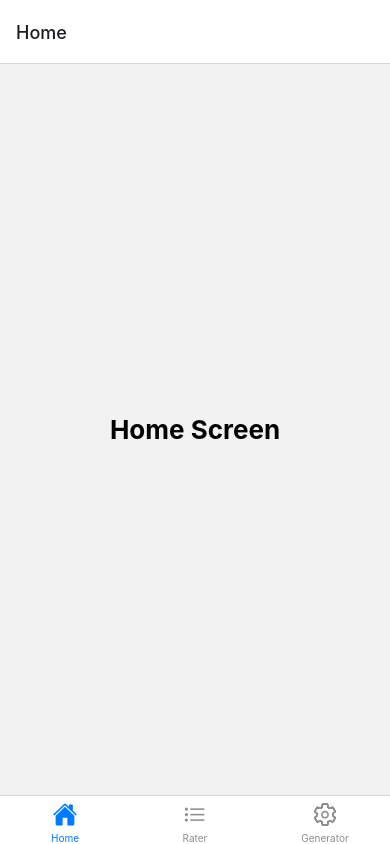
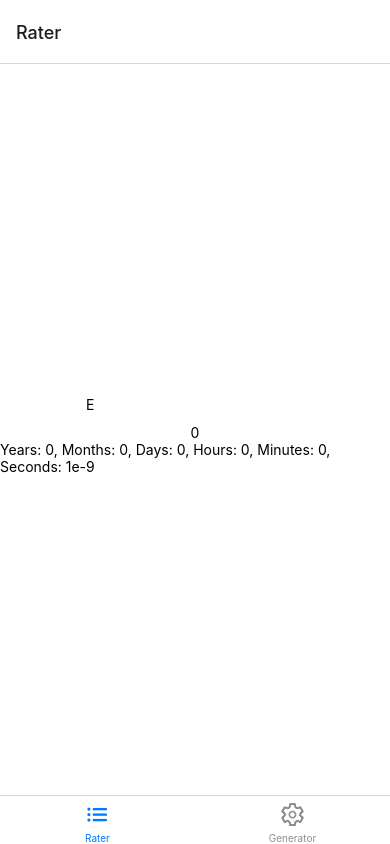
Before and after one commit to DanialMcIntyre/conuhack-cse-challenge, a React Native app in the folder cse-password-project/: screen / in a window 390 px wide. Built offline with nearby package versions, Linux system fonts and the light colour scheme.

Commit message:
Got rid of home and unnecessary screens

```diff
--- a/cse-password-project/navigation/MainContainer.js
+++ b/cse-password-project/navigation/MainContainer.js
@@ -4,11 +4,9 @@
 import {createBottomTabNavigator} from '@react-navigation/bottom-tabs';
 import IonIcons from 'react-native-vector-icons/Ionicons';
 
-import HomeScreen from './screens/HomeScreen'
 import Rater from '../components/Rater/Rater';
 import Generator from '../components/Generator/Generator';
 
-const homeName = "Home";
 const raterName = "Rater";
 const generatorName = "Generator";
 
@@ -18,15 +16,13 @@
     return(
         <NavigationContainer>
             <Tab.Navigator
-            initialRouteName={homeName}
+            initialRouteName={raterName}
             screenOptions={({route}) => ({
                 tabBarIcon: ({focused, color, size}) => {
                     let iconName;
                     let rn = route.name;
 
-                    if(rn === homeName) {
-                        iconName = focused ? 'home' : 'home-outline'
-                    } else if (rn === raterName) {
+                    if (rn === raterName) {
                         iconName = focused ? 'list' : 'list-outline'
                     } else if (rn === generatorName) {
                         iconName = focused ? 'settings' : 'settings-outline';
@@ -36,7 +32,6 @@
                 }
             })}>
 
-            <Tab.Screen name={homeName} component={HomeScreen}/>
             <Tab.Screen name={raterName} component={Rater}/>
             <Tab.Screen name={generatorName} component={Generator}/>
 
--- a/cse-password-project/navigation/screens/HomeScreen.js
+++ /dev/null
@@ -1,12 +0,0 @@
-import * as React from 'react';
-import { View, Text} from 'react-native';
-
-export default function HomeScreen({navigation}) {
-    return(
-        <View style={{ flex: 1, alignItems: 'center', justifyContent: 'center' }}>
-            <Text
-            onPress={() => alert('This is the "Home" screen.')}
-            style={{ fontSize: 26, fontWeight: 'bold' }}>Home Screen</Text>
-        </View>
-    );
-}
```
Also changed, not shown: cse-password-project/navigation/screens/GeneratorScreen.js (deleted, +0 -12 lines), cse-password-project/navigation/screens/RaterScreen.js (deleted, +0 -12 lines).
